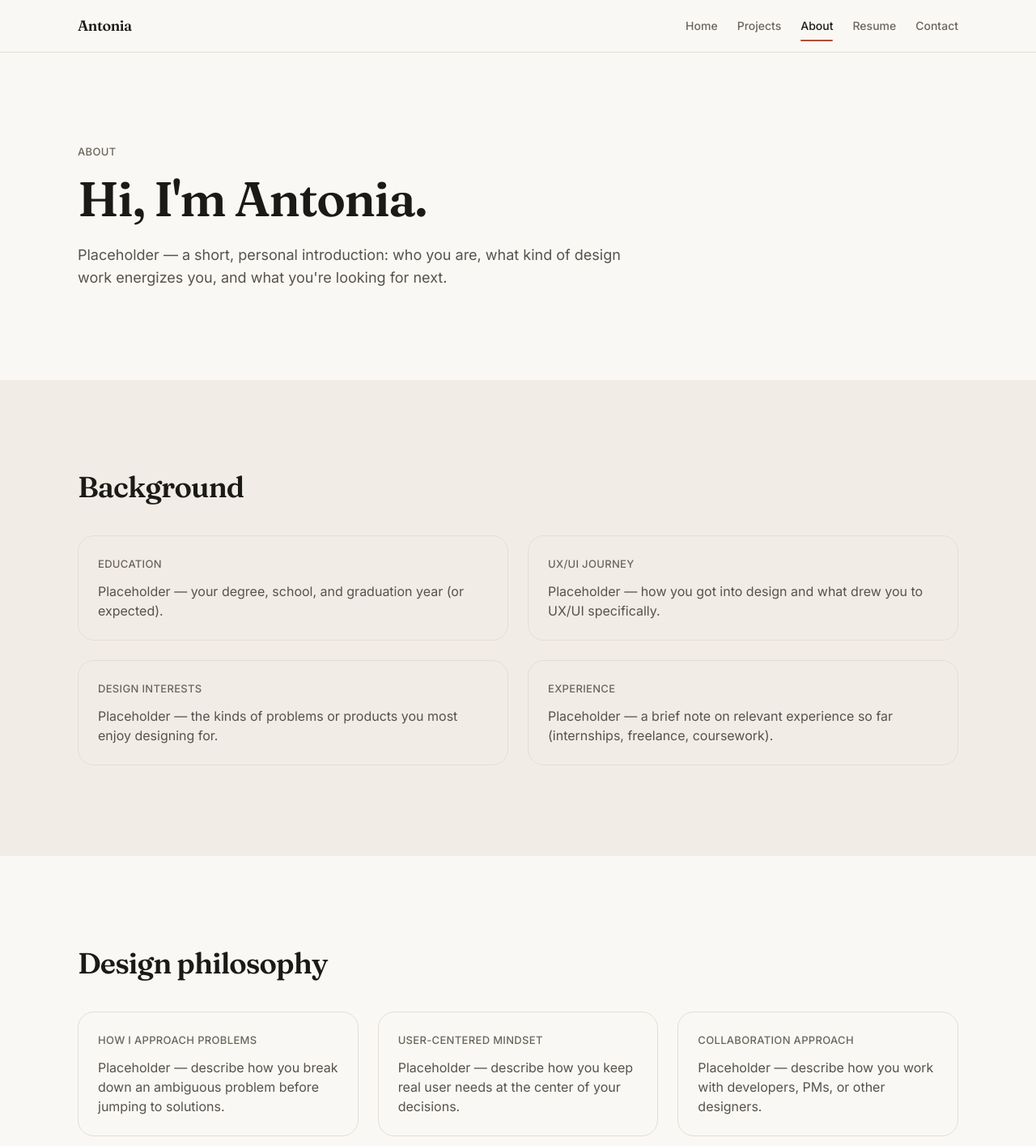
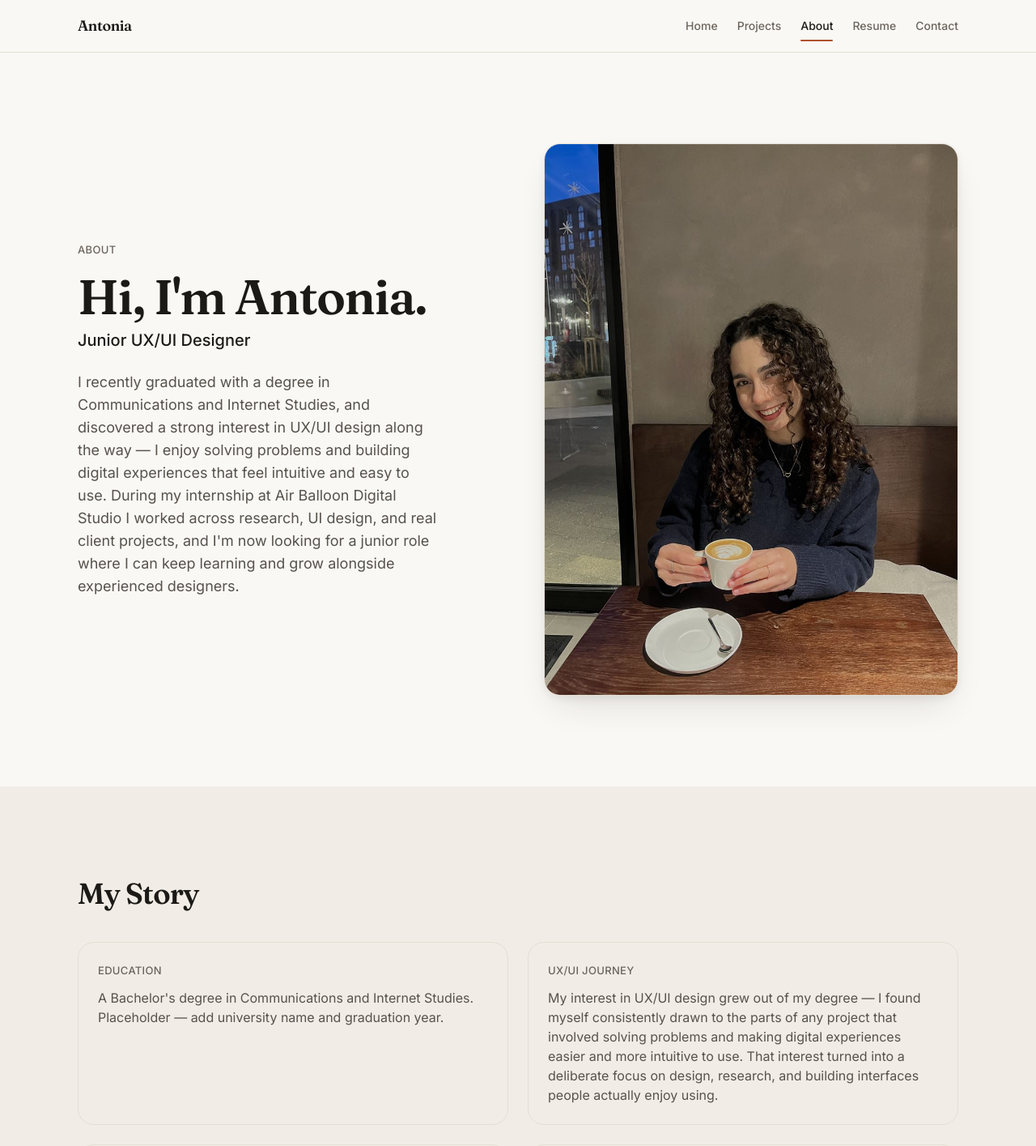
Before and after one commit to antoniaafx/antoniaafx.github.io, a React (Vite) app: page /about in a window 1280 px wide. Shown: the top 1415 px of the page at 81% size. Built offline with nearby package versions, Linux system fonts and the light colour scheme.

Commit message:
ABOUT PAGE

```diff
--- a/src/components/AboutBackground.jsx
+++ b/src/components/AboutBackground.jsx
@@ -2,19 +2,28 @@ import Section from './Section'
 import SectionTitle from './SectionTitle'
 
 const BLOCKS = [
-  { label: 'Education', text: 'Placeholder — your degree, school, and graduation year (or expected).' },
-  { label: 'UX/UI journey', text: 'Placeholder — how you got into design and what drew you to UX/UI specifically.' },
-  { label: 'Design interests', text: 'Placeholder — the kinds of problems or products you most enjoy designing for.' },
+  {
+    label: 'Education',
+    text: "A Bachelor's degree in Communications and Internet Studies. Placeholder — add university name and graduation year.",
+  },
+  {
+    label: 'UX/UI journey',
+    text: "My interest in UX/UI design grew out of my degree — I found myself consistently drawn to the parts of any project that involved solving problems and making digital experiences easier and more intuitive to use. That interest turned into a deliberate focus on design, research, and building interfaces people actually enjoy using.",
+  },
+  {
+    label: 'Design interests',
+    text: "I'm especially drawn to interfaces that are clean, accessible, and easy to use without feeling generic — design that's user-centered and visually engaging at the same time, not one at the expense of the other.",
+  },
   {
     label: 'Experience',
-    text: 'Placeholder — a brief note on relevant experience so far (internships, freelance, coursework).',
+    text: 'I completed my internship at Air Balloon Digital Studio, working on UX research, UI design, wireframing, prototyping, competitor analysis, responsive design, and digital marketing tasks across real client projects. One of my strongest projects from that time is the Keg & Barrel website, where I designed and built a modern, responsive site from research through to the final interface.',
   },
 ]
 
 function AboutBackground() {
   return (
     <Section background="muted">
-      <SectionTitle title="Background" />
+      <SectionTitle title="My Story" />
       <div className="mt-10 grid gap-6 sm:grid-cols-2">
         {BLOCKS.map((block) => (
           <div key={block.label} className="rounded-panel border border-line p-6">
--- a/src/components/AboutHero.jsx
+++ b/src/components/AboutHero.jsx
@@ -1,8 +1,11 @@
 import { motion, useReducedMotion } from 'framer-motion'
 import Section from './Section'
 import { fadeInUp, staggerContainer } from '../lib/motion'
+import profilePhoto from '../assets/images/antonia-profile.jpg'
 
 // Mount-triggered stagger, same pattern as the homepage Hero and CaseHero.
+// Two-column text + visual layout mirrors the homepage Hero exactly, just
+// with a real portrait in place of the decorative graphic.
 function AboutHero() {
   const shouldReduceMotion = useReducedMotion()
   const containerMotion = shouldReduceMotion
@@ -12,17 +15,38 @@ function AboutHero() {
 
   return (
     <Section animate={false}>
-      <motion.div {...containerMotion} className="max-w-2xl">
+      <motion.div {...containerMotion} className="grid items-center gap-12 lg:grid-cols-2 lg:gap-16">
+        <div>
           <motion.p {...itemMotion} className="text-caption font-medium uppercase tracking-wide text-ink-muted">
             About
           </motion.p>
           <motion.h1 {...itemMotion} className="mt-4 text-display-md sm:text-display-lg">
             Hi, I'm Antonia.
           </motion.h1>
-        <motion.p {...itemMotion} className="mt-6 text-lg text-ink-soft">
-          Placeholder — a short, personal introduction: who you are, what kind of design work energizes you, and
-          what you're looking for next.
+          <motion.p {...itemMotion} className="mt-2 text-xl font-medium text-ink">
+            Junior UX/UI Designer
           </motion.p>
+          <motion.p {...itemMotion} className="mt-6 max-w-md text-lg text-ink-soft">
+            I recently graduated with a degree in Communications and Internet Studies, and discovered a strong
+            interest in UX/UI design along the way — I enjoy solving problems and building digital experiences
+            that feel intuitive and easy to use. During my internship at Air Balloon Digital Studio I worked
+            across research, UI design, and real client projects, and I'm now looking for a junior role where I
+            can keep learning and grow alongside experienced designers.
+          </motion.p>
+        </div>
+
+        <motion.div {...itemMotion} className="relative mx-auto w-full max-w-md lg:max-w-none">
+          <div className="overflow-hidden rounded-panel border border-line shadow-lifted">
+            <div className="aspect-[3/4]">
+              <img
+                src={profilePhoto}
+                alt="Portrait of Antonia, Junior UX/UI Designer"
+                className="h-full w-full object-cover"
+                fetchPriority="high"
+              />
+            </div>
+          </div>
+        </motion.div>
       </motion.div>
     </Section>
   )
--- a/src/components/AboutPhilosophy.jsx
+++ b/src/components/AboutPhilosophy.jsx
@@ -4,15 +4,15 @@ import SectionTitle from './SectionTitle'
 const BLOCKS = [
   {
     label: 'How I approach problems',
-    text: 'Placeholder — describe how you break down an ambiguous problem before jumping to solutions.',
+    text: 'I start by making sure I actually understand the problem and the people affected by it before jumping into solutions — asking what users genuinely need, not just what looks good. Good design, to me, starts with a clear problem, not a blank canvas.',
   },
   {
-    label: 'User-centered mindset',
-    text: 'Placeholder — describe how you keep real user needs at the center of your decisions.',
+    label: 'Simple, accessible design',
+    text: "I care about keeping interfaces simple and easy to use, and about accessibility not being an afterthought — clear hierarchy, readable typography, and enough contrast and structure that the experience works for as many people as possible.",
   },
   {
-    label: 'Collaboration approach',
-    text: 'Placeholder — describe how you work with developers, PMs, or other designers.',
+    label: 'Collaboration & growth',
+    text: "I see design as something that improves through feedback, not something to get perfect alone — I'm comfortable sharing early, imperfect work and iterating on it. I'm early in my career, and I want to keep learning from designers with more experience than me.",
   },
 ]
 
--- a/src/components/AboutSkills.jsx
+++ b/src/components/AboutSkills.jsx
@@ -3,12 +3,13 @@ import Section from './Section'
 import SectionTitle from './SectionTitle'
 import SkillBadge from './SkillBadge'
 import { staggerContainer, fadeInUp, revealOnce } from '../lib/motion'
-import { uxSkills, uiSkills, tools } from '../data/skills'
+import { uxSkills, uiSkills, tools, softSkills } from '../data/skills'
 
 const GROUPS = [
   { label: 'UX Skills', items: uxSkills },
   { label: 'UI Skills', items: uiSkills },
   { label: 'Tools', items: tools },
+  { label: 'Soft Skills', items: softSkills },
 ]
 
 function SkillGroup({ label, items }) {
--- a/src/components/ExperienceTimeline.jsx
+++ b/src/components/ExperienceTimeline.jsx
@@ -4,17 +4,14 @@ import Timeline from './Timeline'
 import { experience, education } from '../data/experience'
 
 const timelineItems = [
+  ...education.map((item) => ({ label: item.degree, meta: item.dates, description: item.institution })),
   ...experience.map((item) => ({ label: item.title, meta: item.dates, description: item.role })),
-  ...education.map((item) => ({ label: item.degree, meta: item.dates, description: item.institution })),
 ]
 
 function ExperienceTimeline() {
   return (
     <Section>
-      <SectionTitle
-        title="Experience & education"
-        subtitle="Placeholder milestones — reorder and edit these to match your real history."
-      />
+      <SectionTitle title="Experience & education" subtitle="A snapshot of my design journey so far." />
       <div className="mt-12">
         <Timeline items={timelineItems} />
       </div>
--- a/src/data/experience.js
+++ b/src/data/experience.js
@@ -1,36 +1,49 @@
-// Placeholder — replace with your real experience and education history.
-// List entries in the order you want them displayed (most recent first is
-// conventional). Shared by the About page timeline and the Resume page, so
-// editing it here updates both.
+// Shared by the About page timeline and the Resume page — editing here
+// updates both. Dates are left as placeholders where the exact date isn't
+// set yet; nothing here is an invented achievement.
 
 export const experience = [
   {
-    id: 'placeholder-experience-1',
-    title: 'Placeholder — company or organization name',
-    role: 'Placeholder — e.g. UX/UI Design Intern',
-    dates: 'Placeholder — e.g. "Jun 2024 – Aug 2024"',
+    id: 'air-balloon-internship',
+    title: 'Air Balloon Digital Studio',
+    role: 'UX/UI Design Intern',
+    dates: 'Placeholder — add internship dates',
     responsibilities: [
-      'Placeholder responsibility — what you were tasked with',
-      'Placeholder responsibility — what you were tasked with',
+      'UX research and competitor analysis',
+      'UI design, wireframing, and prototyping',
+      'Responsive design',
+      'Digital marketing tasks',
+      'Worked on real client projects',
     ],
-    achievements: ['Placeholder achievement — a concrete result, only if real'],
+    achievements: [],
   },
   {
-    id: 'placeholder-experience-2',
-    title: 'Placeholder — project or freelance client name',
-    role: 'Placeholder — e.g. UX/UI Designer',
-    dates: 'Placeholder — e.g. "2023 – 2024"',
-    responsibilities: ['Placeholder responsibility — what you were tasked with'],
+    id: 'keg-and-barrel-project',
+    title: 'Keg & Barrel Website',
+    role: 'Self-directed freelance project',
+    dates: '9 weeks · Placeholder — add year',
+    responsibilities: [
+      'Led the project solo — research, wireframing, UI design, and prototyping',
+      'Designed and built a responsive website from scratch, deployed live on Vercel',
+    ],
+    achievements: [],
+  },
+  {
+    id: 'portfolio-development',
+    title: 'Portfolio Development',
+    role: 'Designing and building this portfolio',
+    dates: 'Present',
+    responsibilities: ['Building a complete UX/UI portfolio site — from design system through case studies'],
     achievements: [],
   },
 ]
 
 export const education = [
   {
-    id: 'placeholder-education-1',
-    degree: 'Placeholder — e.g. B.A. in Graphic Design / UX Design',
-    institution: 'Placeholder — university or school name',
-    dates: 'Placeholder — e.g. "2021 – 2025"',
-    courses: ['Placeholder — relevant course', 'Placeholder — relevant course'],
+    id: 'bachelors-degree',
+    degree: "Bachelor's Degree in Communications and Internet Studies",
+    institution: 'Placeholder — add university name',
+    dates: 'Placeholder — add graduation year',
+    courses: [],
   },
 ]
--- a/src/data/skills.js
+++ b/src/data/skills.js
@@ -1,27 +1,23 @@
-// UX/UI skill lists are the content you specified directly — edit freely.
-// Tools and soft skills include placeholders where specifics weren't given.
-// Shared by the About page and the Resume page.
+// Real skill lists — shared by the About page and the Resume page.
 
 export const uxSkills = [
-  'User Research',
-  'Competitor Analysis',
+  'UX Research',
   'User Flows',
   'Wireframing',
   'Prototyping',
-  'Usability Testing',
+  'Competitor Analysis',
+  'Information Architecture',
 ]
 
-export const uiSkills = ['Visual Design', 'Design Systems', 'Responsive Design', 'Typography', 'Accessibility']
+export const uiSkills = ['Responsive Design', 'Design Systems', 'Typography', 'Visual Design', 'Accessibility']
 
-export const tools = [
-  'Figma',
-  'Canva',
-  'Placeholder — Adobe tool(s), e.g. Photoshop/Illustrator (remove if not applicable)',
-  'Placeholder — development tool(s) you use, e.g. VS Code, GitHub',
-]
+export const tools = ['Figma', 'Canva', 'VS Code', 'GitHub', 'React (Beginner)', 'Claude Code', 'ChatGPT']
 
 export const softSkills = [
-  'Placeholder — e.g. Communication',
-  'Placeholder — e.g. Collaboration',
-  'Placeholder — e.g. Time management',
+  'Communication',
+  'Collaboration',
+  'Problem Solving',
+  'Adaptability',
+  'Attention to Detail',
+  'Time Management',
 ]
```
Also changed, not shown: src/assets/images/antonia-profile.jpg (added), 1 other file (tests, documents, lock files or other folders). Lines whose indentation alone changed are shown as unchanged.
